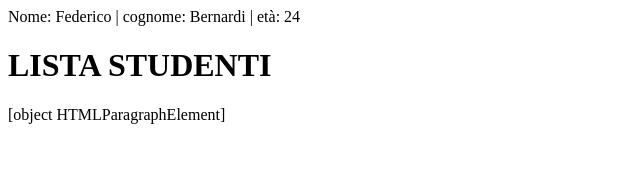
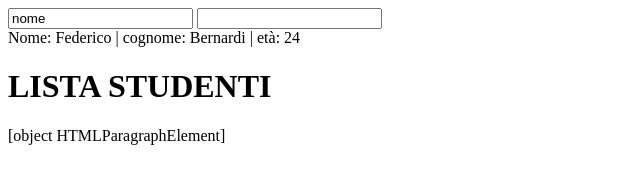
Before and after one commit to Immolazione/js-oggetti-studenti, a plain HTML site: page index.html in a window 1280 px wide. Shown: the whole page, without its empty margins (0-640 px from the left). Drawn offline with Linux system fonts and the light colour scheme.

Commit message:
add form elements

```diff
--- a/index.html
+++ b/index.html
@@ -7,6 +7,8 @@
     <title>STUDENTI</title>
 </head>
 <body>
+    <input type="text" value="nome">
+    <input type="number" value="age" max="100">
     <div id="studente"></div>
     <h1>LISTA STUDENTI</h1>
     <div id="lista-studenti"></div>
```
